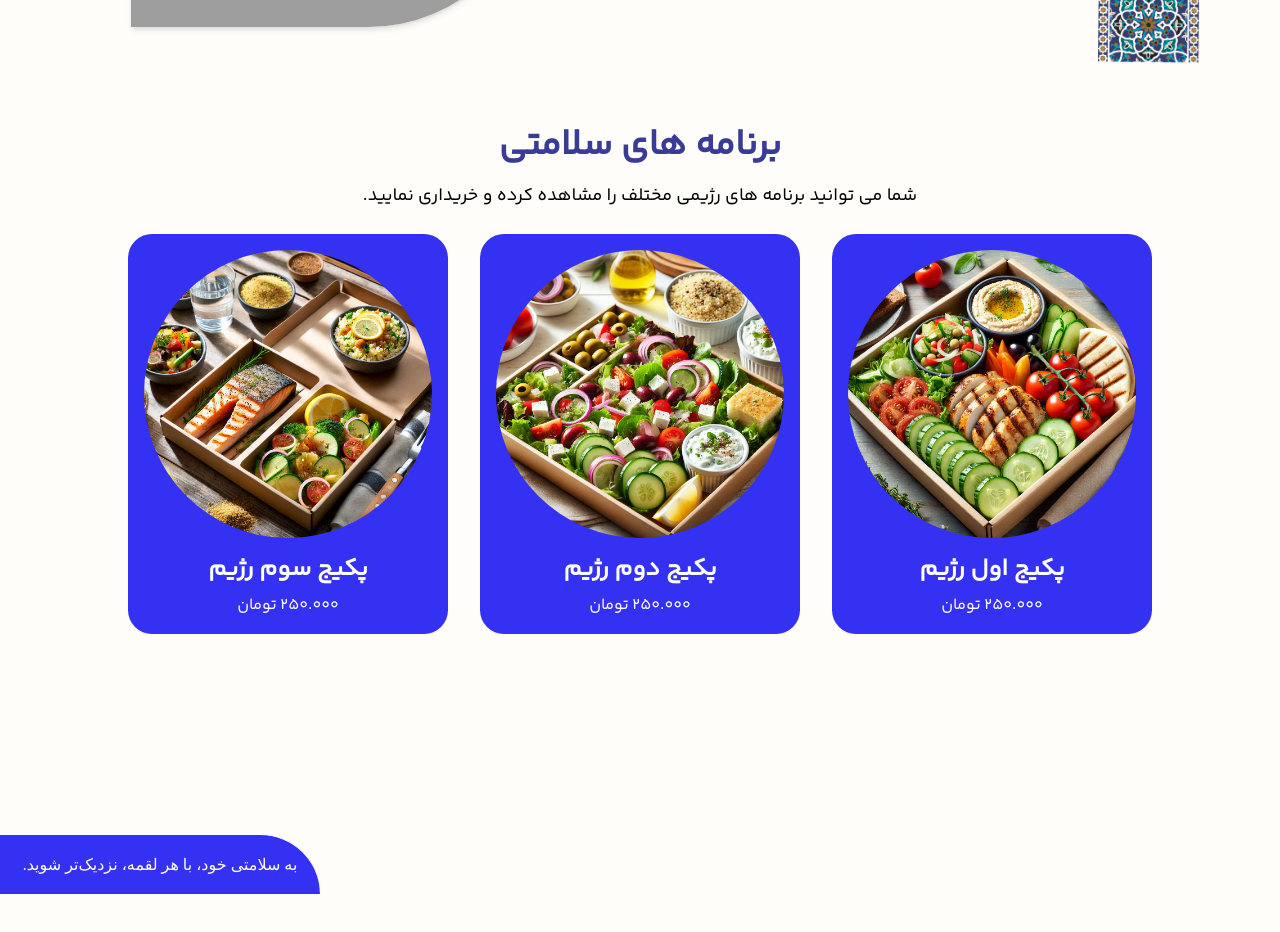
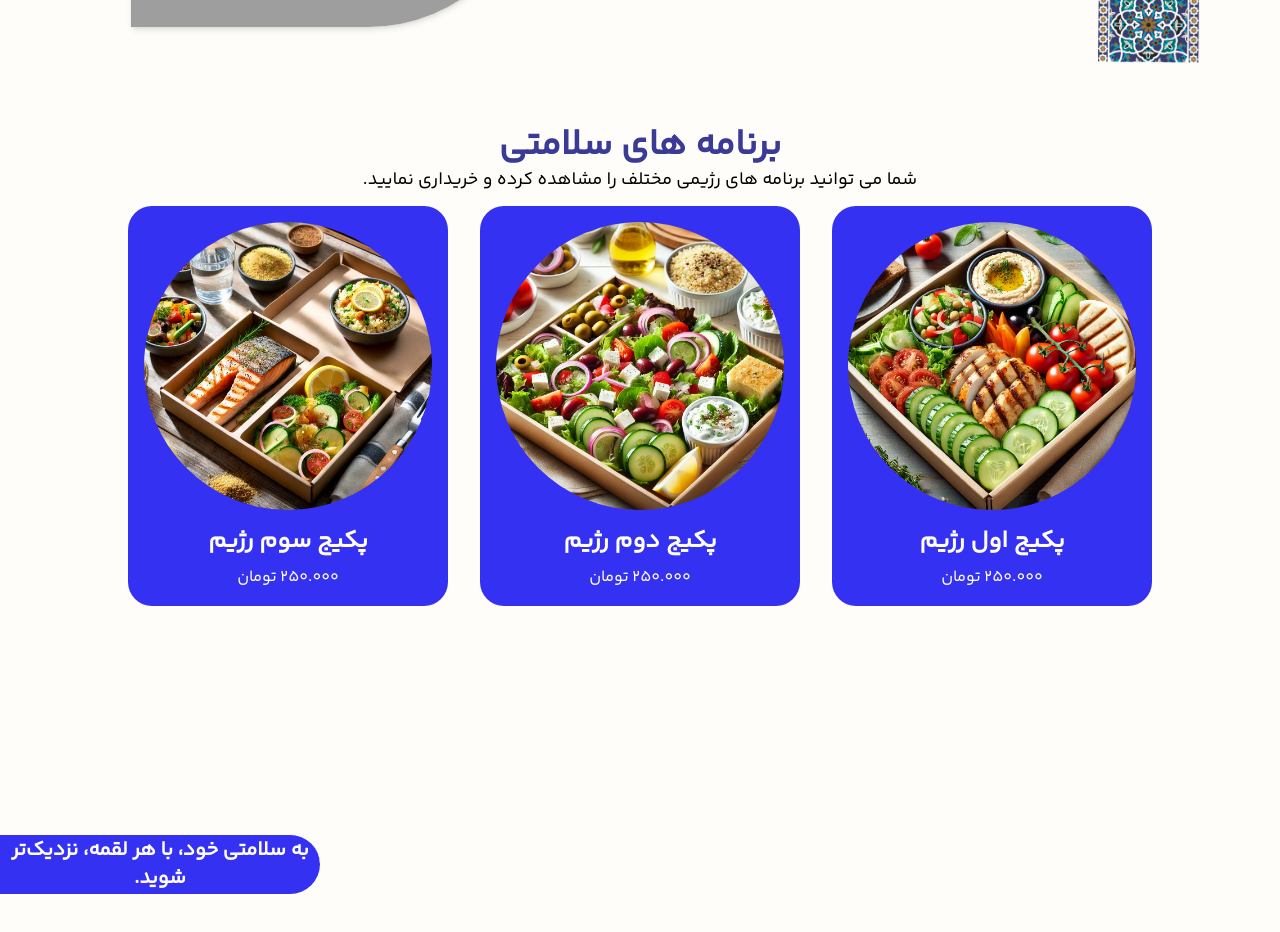
Before and after one commit to ParsaBordbar/Healthcare_Diet, a Next.js app in the folder client/: page / in a window 1280 px wide. Shown: the part 660-1592 px from the top of the page. Built offline with nearby package versions, Linux system fonts and the light colour scheme; grey boxes are pictures that could not be loaded.

Commit message:
Update cards Tilttle.

```diff
--- a/client/src/components/Dr_Rabiee_Landing_components/Cards.jsx
+++ b/client/src/components/Dr_Rabiee_Landing_components/Cards.jsx
@@ -28,11 +28,11 @@ const cardsData = [
 function CardsSection() {
   return (
     <div className="flex flex-col items-center h-screen bg-[#FEFDF9] overflow-auto relative" dir="rtl">
-      <div className="container mt-8 mb-4">
-        <h1 className="text-4xl font-extrabold text-[#3A3A97] text-center mb-4">
+      <div className="container mt-8">
+        <h1 className="text-4xl font-extrabold text-[#3A3A97] text-center ">
           برنامه های سلامتی
         </h1>
-        <p className="text-lg text-black text-center mb-4">
+        <p className="text-lg text-black text-center mb-1">
           شما می توانید برنامه های رژیمی مختلف را مشاهده کرده و خریداری نمایید.
         </p>
         <div className="flex justify-center gap-4">
@@ -47,7 +47,7 @@ function CardsSection() {
           ))}
         </div>
       </div>
-      <div className="absolute bottom-0 left-0 w-1/4 h-[60px] bg-[#3531F2] text-white p-2 border-t border-white rounded-tr-full flex items-center justify-center font-[YekanBakhBold]">
+      <div className="absolute bottom-0 left-0 w-1/4 h-[60px] bg-[#3531F2] text-white px-2 border-t border-white rounded-r-full flex items-center justify-center font-extrabold text-xl">
         <h6 className="text-center">
           به سلامتی خود، با هر لقمه، نزدیک‌تر شوید.
         </h6>
```
